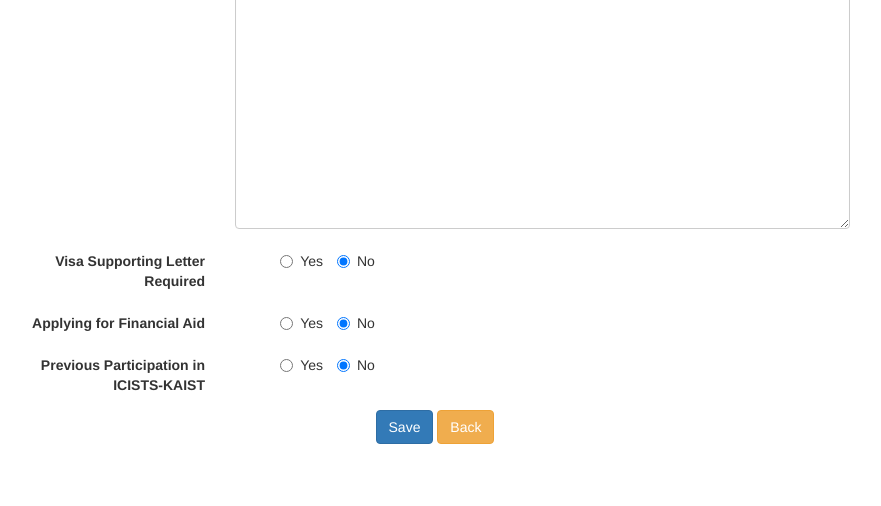
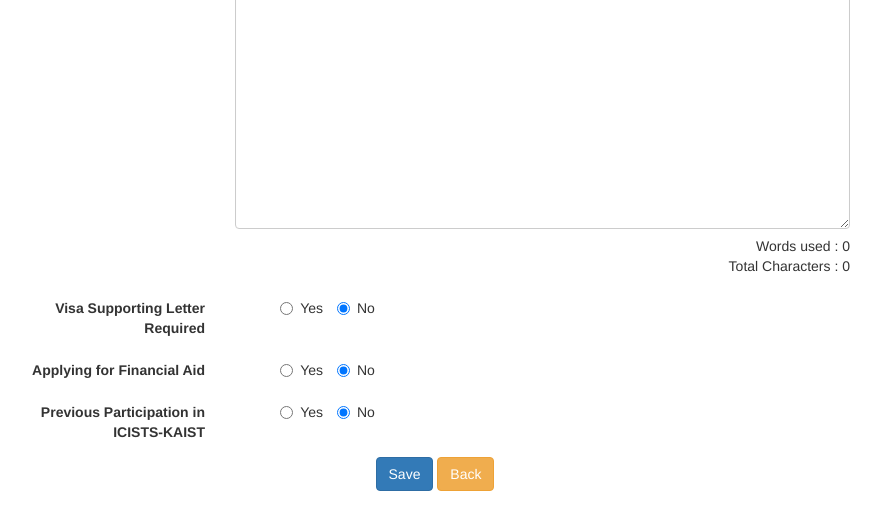
Before and after one commit to icists/ams, a Django app: page /registration/form/ in a window 1280 px wide. Shown: the part 1108-1614 px from the top of the page, without its empty margins (205-1086 px from the left). Before the commit the page ends 1552 px from the top, so only its background shows below. Run offline with Django 3.2, Linux system fonts and the light colour scheme; some libraries are stand-ins or nearby versions.

Commit message:
word count javascript

```diff
--- a/icists/icists/templates/registration/form.html
+++ b/icists/icists/templates/registration/form.html
@@ -5,7 +5,7 @@
 {% block header %}
 <link rel="stylesheet" type="text/css" href="{{ MEDIA_URL }}css/registration.css">
 <link rel="stylesheet" type="text/css" href="https://code.jquery.com/ui/1.11.3/themes/smoothness/jquery-ui.css">
-<script src="https://code.jquery.com/ui/1.11.3/jquery-ui.min.js"></script>
+<script src="https://code.jquery.com/ui/1.11.3/jquery-ui.min.js"> </script>
 {% endblock %}
 
 {% block content %}
@@ -67,8 +67,13 @@
         <div class="form-group">
             <label class="col-sm-3 control-label">Essay</label>
             <div class="col-sm-9">
-                <textarea class="form-control" rows="40" name="essay_text" placeholder="Your eligibility for participation will be determined based on this essay. Write your essay here. " required="required" maxlength="2000" resize=False></textarea>
+                <textarea class="form-control" id='essay_textarea' rows="40" name="essay_text" placeholder="Your eligibility for participation will be determined based on this essay. Write your essay here. " required="required" maxlength="2000" resize=False></textarea>
             </div>
+            <div id="result" class="col-sm-12 control-label">
+                Words used : <span id='word_count'>0</span><br/>
+                Total Characters : <span id='total_chars'>0</span><br/>
+            </div>
+
         </div>
 
         <div class="form-group">
@@ -114,4 +119,32 @@
         </div>
     </fieldset>
 </form>
+
+<script type="text/javascript">
+counter = function() {
+    var value = $('#essay_textarea').val();
+
+    if (value.length == 0) {
+        $('#word_count').html(0);
+        $('#total_chars').html(0);
+        return;
+    }
+
+    var regex = /\s+/gi;
+    var word_count = value.trim().replace(regex, ' ').split(' ').length;
+    var total_chars = value.length;
+
+    $('#word_count').html(word_count);
+    $('#total_chars').html(total_chars);
+};
+
+$(document).ready(function() {
+    $('#essay_textarea').change(counter);
+    $('#essay_textarea').keydown(counter);
+    $('#essay_textarea').keypress(counter);
+    $('#essay_textarea').keyup(counter);
+    $('#essay_textarea').blur(counter);
+    $('#essay_textarea').focus(counter);
+});
+</script>
 {% endblock %}
```
